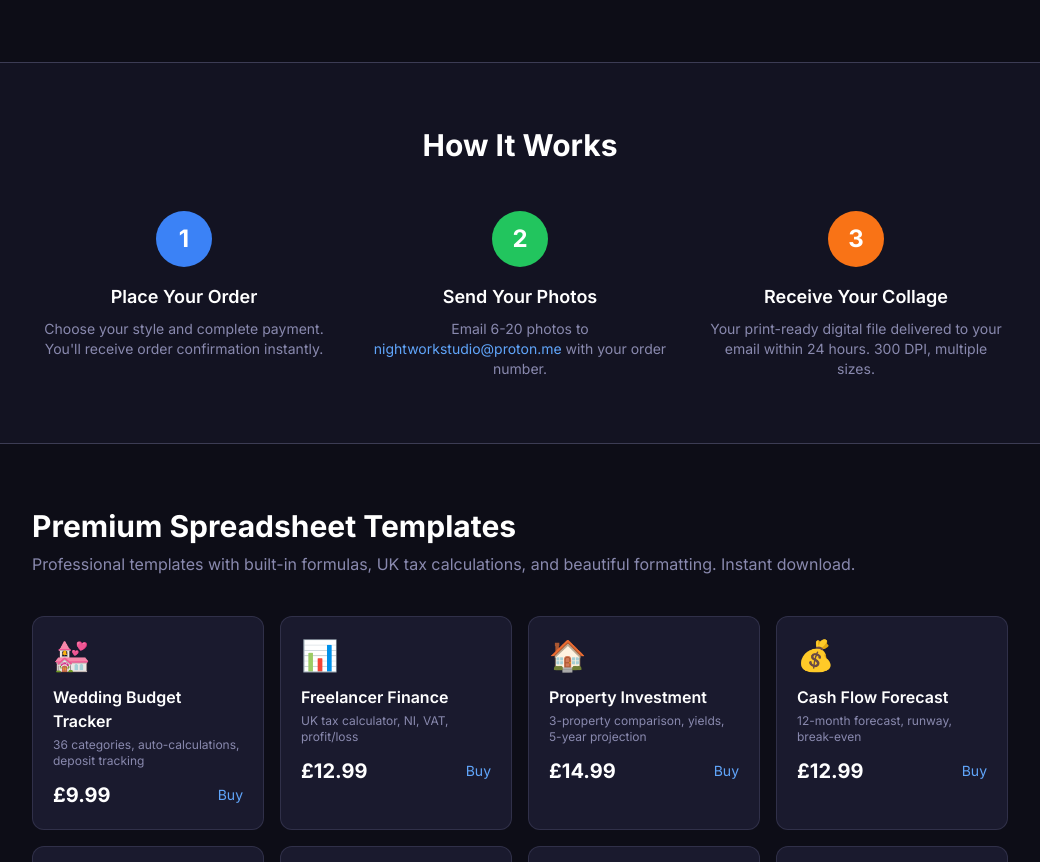
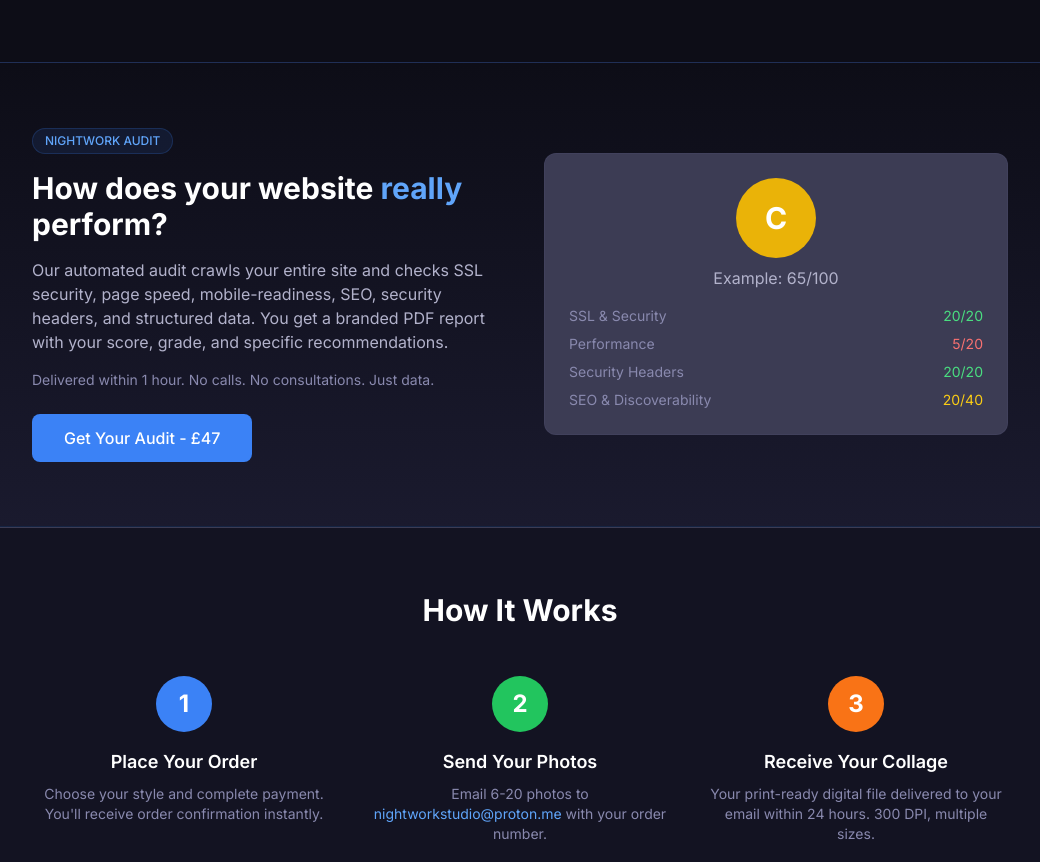
Before and after one commit to nightworkhq/nightwork-site, a website: page public/index.html in a window 1280 px wide. Shown: the part 1695-2557 px from the top of the page, without its empty margins (120-1160 px from the left). Drawn offline with nearby package versions, Linux system fonts and the light colour scheme.

Commit message:
Add web audit service section + product images

```diff
--- a/public/index.html
+++ b/public/index.html
@@ -166,6 +166,35 @@
         </div>
     </section>
 
+    <!-- Web Audit Service -->
+    <section class="bg-gradient-to-b from-night-950 to-night-900 border-y border-accent-500/20">
+        <div class="max-w-5xl mx-auto px-6 py-16">
+            <div class="grid md:grid-cols-2 gap-12 items-center">
+                <div>
+                    <div class="inline-block px-3 py-1 bg-accent-500/10 border border-accent-500/20 rounded-full text-accent-400 text-xs font-medium mb-4">NIGHTWORK AUDIT</div>
+                    <h2 class="text-3xl font-bold mb-4">How does your website <span class="text-accent-400">really</span> perform?</h2>
+                    <p class="text-night-300 mb-4">Our automated audit crawls your entire site and checks SSL security, page speed, mobile-readiness, SEO, security headers, and structured data. You get a branded PDF report with your score, grade, and specific recommendations.</p>
+                    <p class="text-night-400 text-sm mb-6">Delivered within 1 hour. No calls. No consultations. Just data.</p>
+                    <div class="flex items-center gap-4">
+                        <a href="https://buy.stripe.com/00w5kE7Ek2GJ6OedQDgfu0f" class="bg-accent-500 hover:bg-accent-600 text-white px-8 py-3 rounded-lg font-medium transition-colors">Get Your Audit - £47</a>
+                    </div>
+                </div>
+                <div class="bg-night-800 rounded-xl p-6 border border-night-700/50">
+                    <div class="text-center mb-4">
+                        <div class="inline-block w-20 h-20 rounded-full bg-yellow-500 text-3xl font-bold text-white leading-[80px]">C</div>
+                        <p class="text-night-300 mt-2">Example: 65/100</p>
+                    </div>
+                    <div class="space-y-2 text-sm">
+                        <div class="flex justify-between"><span class="text-night-400">SSL & Security</span><span class="text-green-400">20/20</span></div>
+                        <div class="flex justify-between"><span class="text-night-400">Performance</span><span class="text-red-400">5/20</span></div>
+                        <div class="flex justify-between"><span class="text-night-400">Security Headers</span><span class="text-green-400">20/20</span></div>
+                        <div class="flex justify-between"><span class="text-night-400">SEO & Discoverability</span><span class="text-yellow-400">20/40</span></div>
+                    </div>
+                </div>
+            </div>
+        </div>
+    </section>
+
     <!-- How It Works -->
     <section class="bg-night-900/50 border-y border-night-800">
         <div class="max-w-5xl mx-auto px-6 py-16">
```
